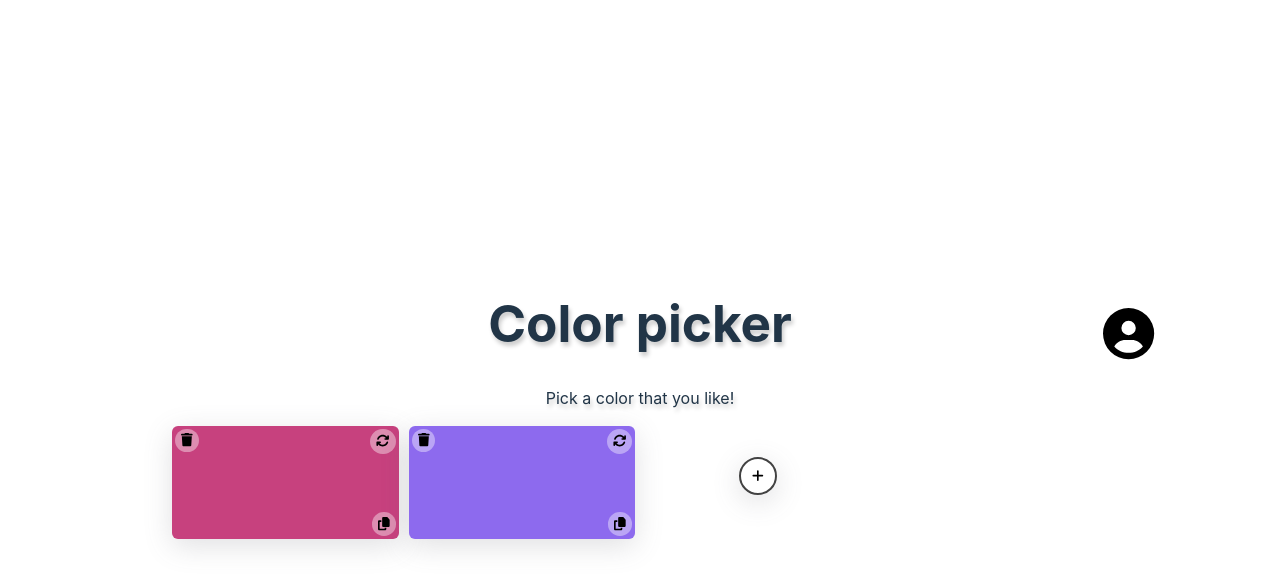
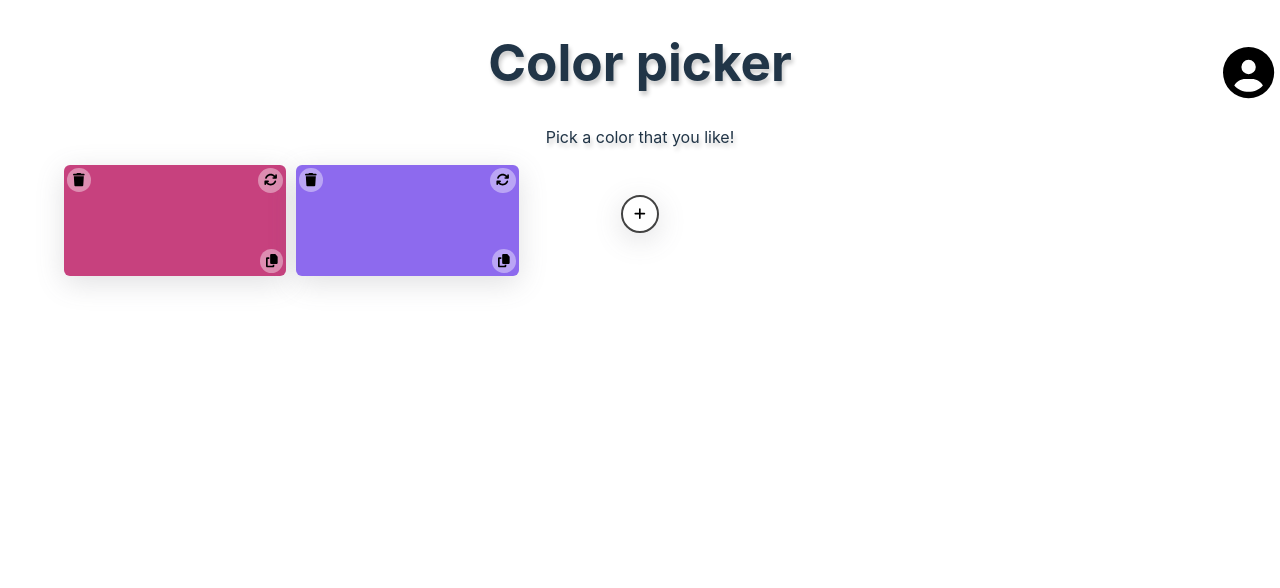
Before and after one commit to Rapsabamse/colorPicker, a React (Vite) app: page / in a window 1280 px wide. Shown: the top 588 px of the page. Built offline with nearby package versions, Linux system fonts and the light colour scheme.

Commit message:
fixed root div css

```diff
--- a/src/App.css
+++ b/src/App.css
@@ -1,7 +1,7 @@
 #root {
-  max-width: 1280px;
+  width: 100vw;
+  height: 100vh;
   margin: 0 auto;
-  padding: 2rem;
   text-align: center;
 }
 
```
